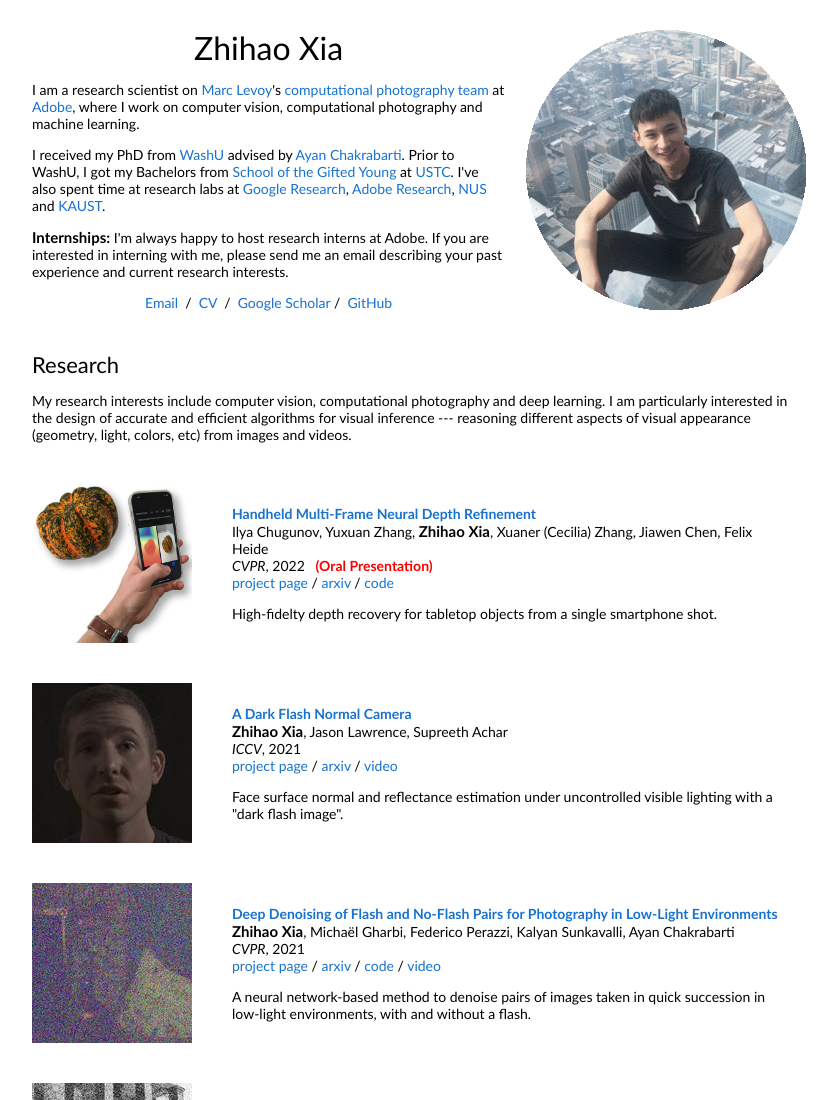
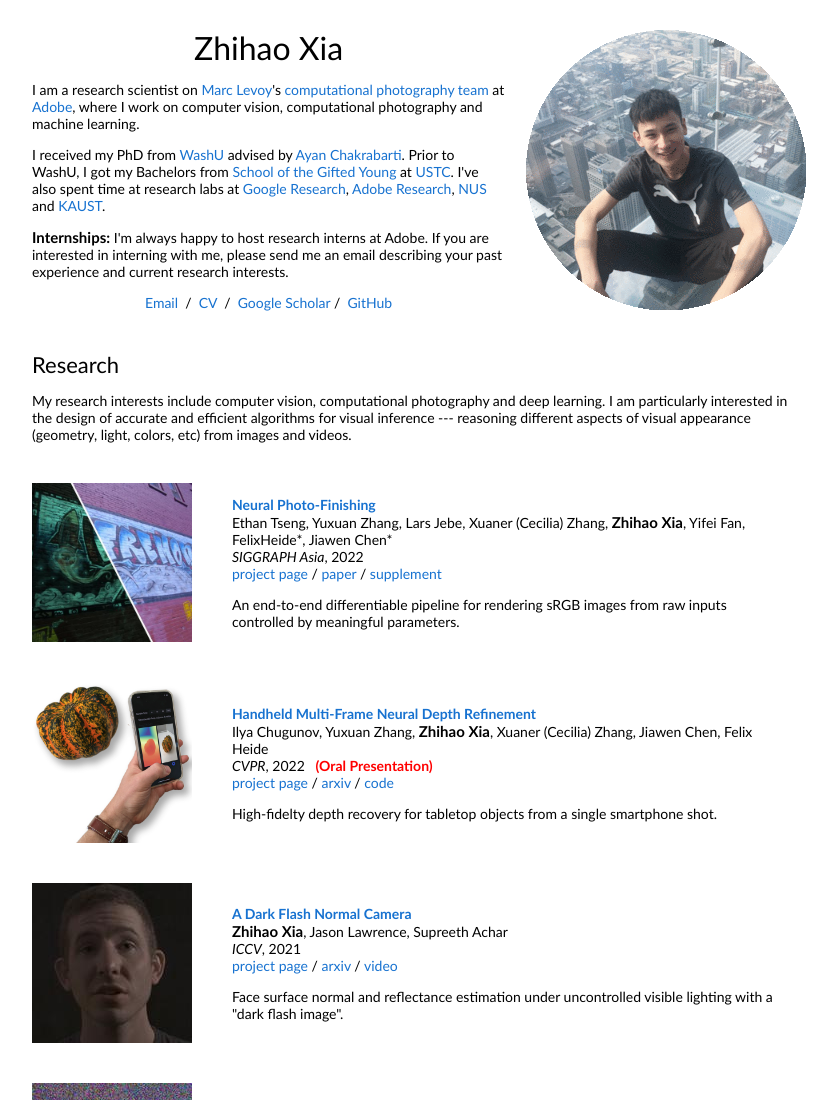
Before and after one commit to likesum/likesum.github.io, a plain HTML site: page index.html in a window 1280 px wide. Shown: the top 1100 px of the page, without its empty margins (228-1065 px from the left). Drawn offline with Linux system fonts and the light colour scheme.

Commit message:
neural finishing

```diff
--- a/index.html
+++ b/index.html
@@ -85,6 +85,43 @@
           <table
             style="width:100%;border:0px;border-spacing:0px;border-collapse:separate;margin-right:auto;margin-left:auto;">
             <tbody>
+
+              <!-- neuralisp -->
+              <tr onmouseout="neuralisp_stop()" onmouseover="neuralisp_start()">
+                <td style="padding:20px;width:25%;vertical-align:middle">
+                  <div class="one">
+                    <div class="two" id='neuralisp_image'><img src='neural_isp/before.jpg' width="100%"></div>
+                    <img src='neural_isp/before.jpg' width="100%">
+                  </div>
+                  <script type="text/javascript">
+                    function neuralisp_start() {
+                      document.getElementById('neuralisp_image').style.opacity = "1";
+                    }
+                    function neuralisp_stop() {
+                      document.getElementById('neuralisp_image').style.opacity = "0";
+                    }
+                    neuralisp_stop()
+                  </script>
+                </td>
+                <td style="padding:20px;width:75%;vertical-align:middle">
+                  <a href="https://light.princeton.edu/publication/neural-photo-finishing/">
+                    <papertitle>Neural Photo-Finishing</papertitle>
+                  </a>
+                  <br>
+                  Ethan Tseng, Yuxuan Zhang, Lars Jebe, Xuaner
+                  (Cecilia) Zhang, <strong><span style="font-size: 15px">Zhihao Xia</span></strong>, Yifei Fan,
+                  <br>FelixHeide*, Jiawen Chen*<br>
+                  <em>SIGGRAPH Asia</em>, 2022 <br>
+                  <a href="https://light.princeton.edu/publication/neural-photo-finishing/">project page</a> /
+                  <a href="https://openreview.net/pdf?id=a60XE_dEnuO">paper</a> /
+                  <a
+                    href="https://light.cs.princeton.edu/wp-content/uploads/2022/11/Neural_Photo-Finishing_Supplementary_Information.pdf">supplement</a>
+                  <p></p>
+                  <p>An end-to-end differentiable pipeline for rendering sRGB images from raw inputs controlled by
+                    meaningful parameters.
+                  </p>
+                </td>
+              </tr>
 
               <!-- hsdepth -->
               <tr onmouseout="hsdepth_stop()" onmouseover="hsdepth_start()">
```
Also changed, not shown: neural_isp/before.jpg (added).
